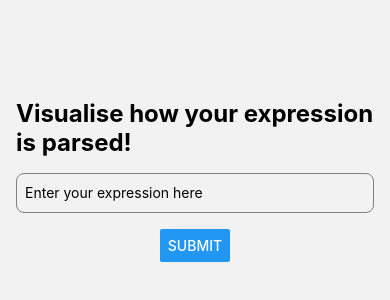
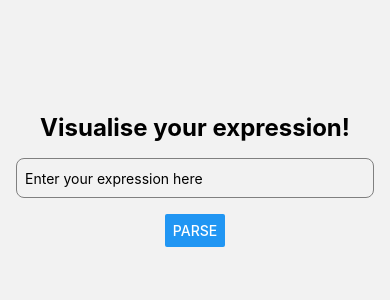
Before and after one commit to rheagarud/ICHACK24, a React Native app in the folder frontend_NEW/: screen /InputScreen in a window 390 px wide. Shown: the part 242-542 px from the top of the page. Built offline with nearby package versions, Linux system fonts and the light colour scheme.

Commit message:
pass input to display screen

```diff
--- a/frontend_NEW/Screens/DisplayScreen.js
+++ b/frontend_NEW/Screens/DisplayScreen.js
@@ -1,14 +1,22 @@
 import React from 'react';
 import { View, Text, Button } from 'react-native';
+import { styles } from '../styles';
+import { useNavigation } from '@react-navigation/native';
 
-const DisplayScreen = ({ navigation }) => {
+const DisplayScreen = ({ route }) => {
+  const navigation = useNavigation();
+  const expression = route.params.inputText;
+
   return (
     <View>
+
       <Text>Display Screen</Text>
+
       <Button
         title="Do again."
         onPress={() => navigation.navigate('InputScreen')}
       />
+
     </View>
   );
 };
--- a/frontend_NEW/Screens/InputScreen.js
+++ b/frontend_NEW/Screens/InputScreen.js
@@ -2,7 +2,6 @@
 import React, { useState } from 'react';
 import { View, Text, TextInput, Button, StyleSheet } from 'react-native';
 import { useNavigation } from '@react-navigation/native';
-import DisplayScreen from './DisplayScreen';
 
 const InputScreen = () => {
   const [inputText, setInputText] = useState('');
@@ -13,22 +12,27 @@ const InputScreen = () => {
   };
 
   const handleButtonPress = () => {
-
+    console.log('READING TEXT:', '[' + inputText + ']');
+    navigation.navigate('DisplayScreen', { inputText })
   };
 
   return (
     <View style={styles.container}>
-      <Text style={styles.header}>Visualise how your expression is parsed!</Text>
+
+      <Text style={styles.header}>Visualise your expression!</Text>
+
       <TextInput
         style={styles.textBox}
         placeholder="Enter your expression here"
         onChangeText={handleInputChange}
         value={inputText}
       />
-      <Button title="Submit"
-      onPress={() => navigation.navigate('DisplayScreen')}
-      style = {styles.roundedButton}
+
+      <Button title="Parse"
+        onPress={handleButtonPress}
+        style = {styles.roundedButton}
       />
+
     </View>
   );
 };
@@ -52,7 +56,7 @@ const styles = StyleSheet.create({
     paddingLeft: 8,
     marginBottom: 16,
     width: '100%',
-    borderRadius: 8, // Adjust the value as needed for the desired roundness
+    borderRadius: 8,
   },
   roundedButton: {
     backgroundColor: 'black',
```
